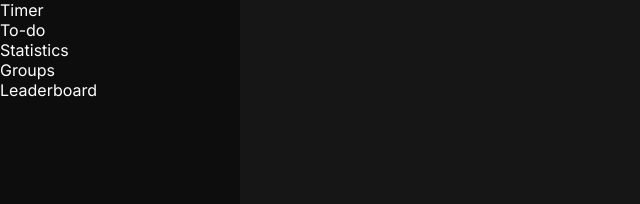
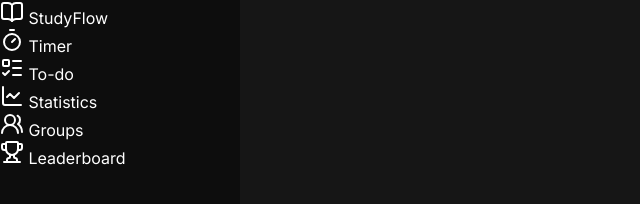
Before and after one commit to ynchhk/ypt, a website: page app.html in a window 1280 px wide. Shown: the whole page, without its empty margins (0-640 px from the left). Drawn offline with nearby package versions, Linux system fonts and the light colour scheme.

Commit message:
Add sidebar navigation with icons

```diff
--- a/app.html
+++ b/app.html
@@ -7,6 +7,7 @@
     <link rel="stylesheet" href="./css/reset.css">
     <link rel="stylesheet" href="./css/variables.css">
     <link rel="stylesheet" href="./css/main.css">
+    <script src="https://unpkg.com/lucide@latest"></script>
     <title>StudyFlow</title>
 </head>
 <body>
@@ -14,15 +15,42 @@
 <div class="app">
 <aside class = "sidebar">
     <div class="sidebar-logo">
+        <i data-lucide="book-open"></i>
+        <span>StudyFlow</span>
+    </div>
 
-    </div>
     <nav class="navigation">
         <ul>
-            <li><a href="#">Timer</a></li>
-            <li><a href="#">To-do</a></li>
-            <li><a href="#">Statistics</a></li>
-            <li><a href="#">Groups</a></li>
-            <li><a href="#">Leaderboard</a></li>
+            <li>
+                <a href="#">
+                    <i data-lucide="timer"></i>
+                    <span>Timer</span>
+                </a>
+            </li>
+            <li>
+                <a href="#">
+                    <i data-lucide="list-todo"></i>
+                    <span>To-do</span>
+                </a>
+            </li>
+            <li>
+                <a href="#">
+                    <i data-lucide="chart-line"></i>
+                    <span>Statistics</span>
+                </a>
+            </li>
+            <li>
+                <a href="#">
+                    <i data-lucide="users-round"></i>
+                    <span>Groups</span>
+                </a>
+            </li>
+            <li>
+                <a href="#">
+                    <i data-lucide="trophy"></i>
+                    <span>Leaderboard</span>
+                </a>
+            </li>
         </ul>
 
     </nav>
@@ -45,5 +73,8 @@
     </section>
 </main>
 </div>
+<script>
+    lucide.createIcons();
+</script>
 </body>
 </html>
```
